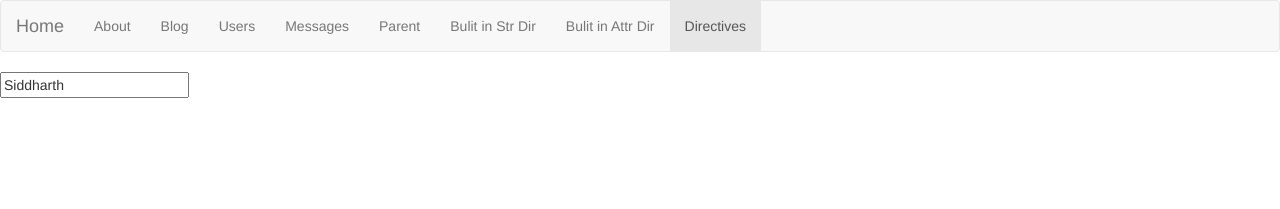
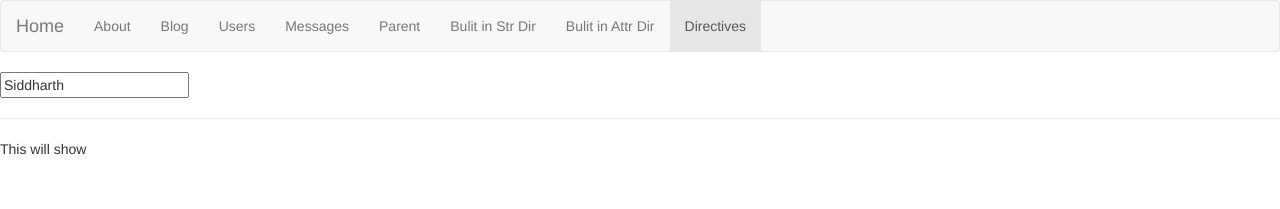
Before and after one commit to MrTato/Angular-9-Masterclass-with-TypeScript-Firebase-Material, an Angular app in the folder MYFIRSTANGULARSAPP/: page /directives in a window 1280 px wide. Shown: the top 209 px of the page. Built offline with nearby package versions, Linux system fonts and the light colour scheme.

Commit message:
68. Building Custom Structural Directives

```diff
--- a/MYFIRSTANGULARSAPP/src/app/app.module.ts
+++ b/MYFIRSTANGULARSAPP/src/app/app.module.ts
@@ -25,6 +25,7 @@ import { BuiltInStrDirComponent } from './components/built-in-str-dir/built-in-s
 import { BuiltInAttrDirComponent } from './components/built-in-attr-dir/built-in-attr-dir.component';
 import { ChangeCaseDirective } from './directives/change-case/change-case.directive';
 import { DirectiveHostComponent } from './components/directive-host/directive-host.component';
+import { UnlessDirective } from './directives/unless/unless.directive';
 
 @NgModule({
   declarations: [
@@ -47,6 +48,7 @@ import { DirectiveHostComponent } from './components/directive-host/directive-ho
     BuiltInAttrDirComponent,
     ChangeCaseDirective,
     DirectiveHostComponent,
+    UnlessDirective,
   ],
   imports: [
     BrowserModule,
--- a/MYFIRSTANGULARSAPP/src/app/components/directive-host/directive-host.component.html
+++ b/MYFIRSTANGULARSAPP/src/app/components/directive-host/directive-host.component.html
@@ -1 +1,16 @@
 <input type="text" value="Siddharth"  [appChangeCase]="'lower'">
+<hr>
+
+<div *appUnless="false">
+  This will show
+</div>
+
+<!-- <div *ngIf="showUnless">
+  This will Show
+</div> -->
+<!-- Structural directives are converted to this format -->
+<!-- <ng-template [ngIf]="showUnless">
+  <div>
+    This will Show
+  </div>
+</ng-template> -->
--- a/MYFIRSTANGULARSAPP/src/app/components/directive-host/directive-host.component.ts
+++ b/MYFIRSTANGULARSAPP/src/app/components/directive-host/directive-host.component.ts
@@ -7,9 +7,12 @@ import { Component, OnInit, Input } from '@angular/core';
 })
 export class DirectiveHostComponent implements OnInit {
 
+  showUnless: boolean;
+
   constructor() { }
 
   ngOnInit(): void {
+    this.showUnless = true;
   }
 
 }
--- /dev/null
+++ b/MYFIRSTANGULARSAPP/src/app/directives/unless/unless.directive.ts
@@ -0,0 +1,16 @@
+import { Directive, Input, TemplateRef, ViewContainerRef } from '@angular/core';
+
+@Directive({
+  selector: '[appUnless]',
+})
+export class UnlessDirective {
+
+  constructor(
+    private templateRef: TemplateRef<any>,
+    private vcRef: ViewContainerRef
+  ) {}
+
+  @Input() set appUnless(condition) {
+    condition ? this.vcRef.clear() : this.vcRef.createEmbeddedView(this.templateRef);
+  }
+}
```
Also changed, not shown: 1 other file (tests, documents, lock files or other folders).
